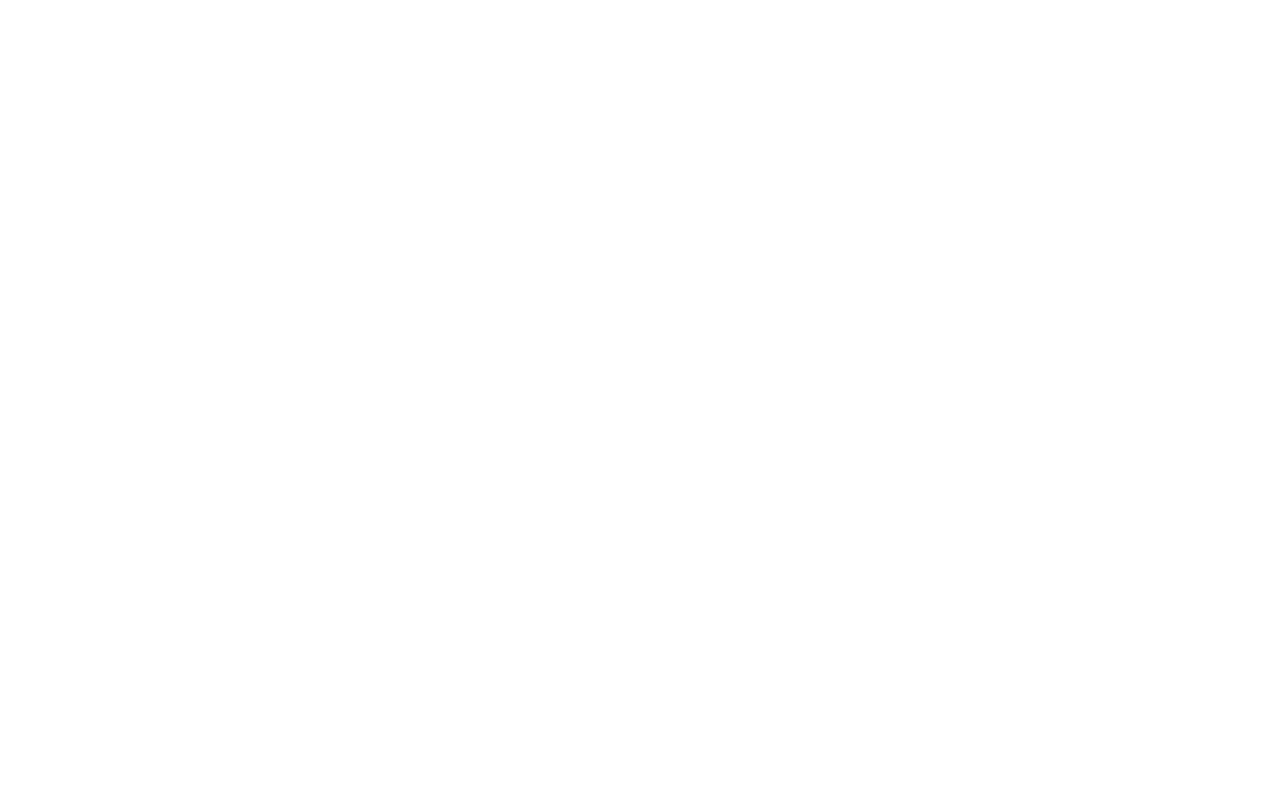
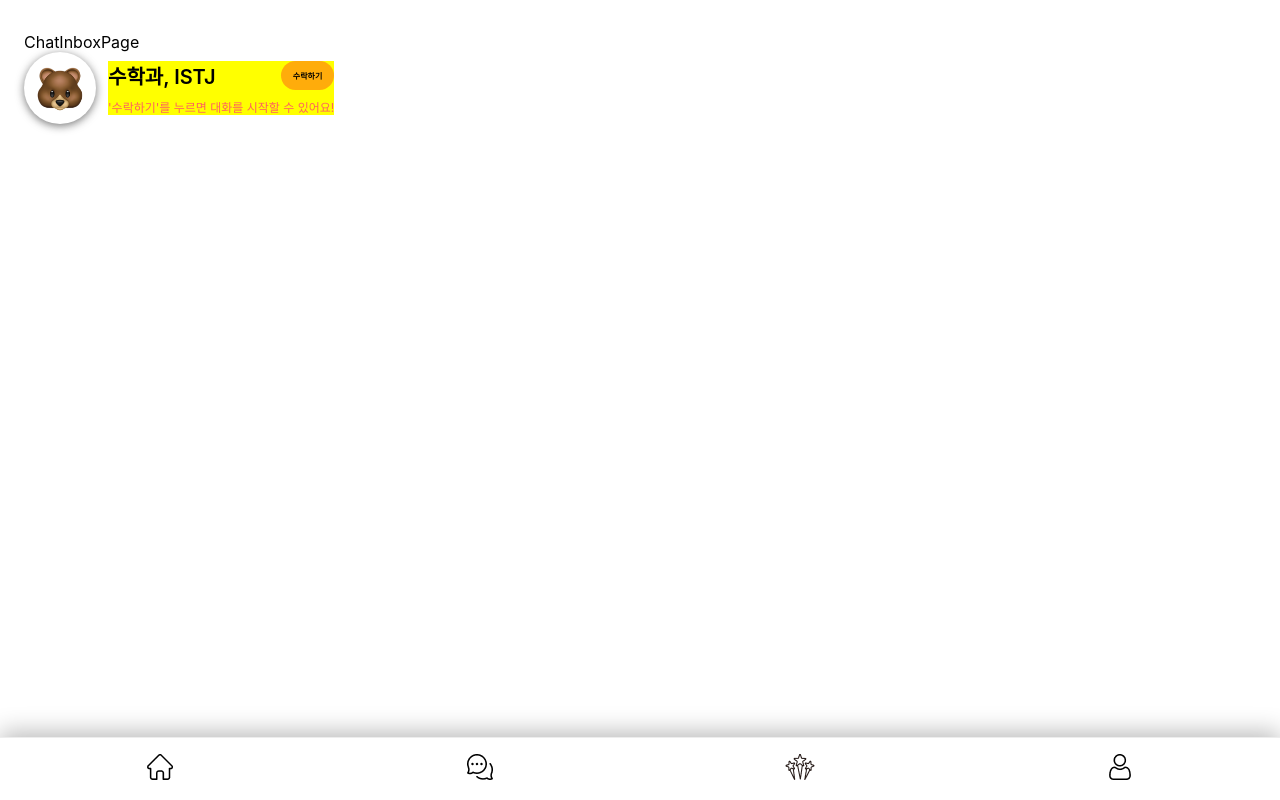
Before and after one commit to 9oormthon-univ/2024_BEOTKKOTTHON_TEAM_5_FE, a React (Create React App) app: page /inbox in a window 1280 px wide. Before the commit this address had no page. Built offline with nearby package versions, Linux system fonts and the light colour scheme; no server answers; sample sign-in values are in the browser's storage.

Commit message:
feat: 채팅 기능 테스트

```diff
--- a/package.json
+++ b/package.json
@@ -3,6 +3,7 @@
   "version": "0.1.0",
   "private": true,
   "dependencies": {
+    "@stomp/stompjs": "^7.0.0",
     "@testing-library/jest-dom": "^5.17.0",
     "@testing-library/react": "^13.4.0",
     "@testing-library/user-event": "^13.5.0",
--- a/src/App.jsx
+++ b/src/App.jsx
@@ -12,6 +12,7 @@
 import NavLayout from "./layouts/NavLayout";
 import LoginPage from "./pages/root/LoginPage";
 import ProfileEditPage from "./pages/mypage/ProfileEditPage";
+import ChatInboxPage from "./pages/chat/ChatInboxPage";
 
 function App() {
   return (
@@ -30,6 +31,7 @@
           <Route path="/home" element={<HomeIndexPage />} />
 
           <Route path="/chat" element={<ChatIndexPage />} />
+          <Route path="/inbox" element={<ChatInboxPage />} />
 
           <Route path="/festival" element={<FestivalIndexPage />} />
 
--- a/src/api/instance.js
+++ b/src/api/instance.js
@@ -14,7 +14,7 @@
   const instance = axios.create({
     baseURL: url,
     timeout: 5000,
-    headers: { Authorization: token },
+    headers: { Authorization: `Bearer ${token}` },
     ...options,
   });
   return instance;
--- a/src/components/chat/MessageInput.jsx
+++ b/src/components/chat/MessageInput.jsx
@@ -1,4 +1,20 @@
 import styled from "styled-components";
+
+const MessageInput = ({ value, changeHandler, submitHandler }) => {
+  return (
+    <MeassageInputContainer>
+      <WrapButton>
+        <img src={"/assets/media-button.png"} alt="Media" />
+      </WrapButton>
+      <WrapInputForm onSubmit={submitHandler}>
+        <Input value={value} onChange={changeHandler} />
+        <WrapButton type="submit">
+          <img src={"/assets/send-button.png"} alt="Send" />
+        </WrapButton>
+      </WrapInputForm>
+    </MeassageInputContainer>
+  );
+};
 
 const MeassageInputContainer = styled.div`
   display: flex;
@@ -28,32 +44,15 @@
   padding: 0.2rem 0.4rem;
 `;
 
-const WrapButton = styled.div`
+const WrapButton = styled.button`
   display: flex;
   align-items: center;
+  border: none;
+  background-color: transparent;
 
   img {
     width: 1.5rem;
   }
 `;
 
-const MessageInput = () => {
-  return (
-    <MeassageInputContainer>
-      <WrapButton>
-        <img src={"/assets/media-button.png"} alt="Media" />
-      </WrapButton>
-      <WrapInputForm
-        onSubmit={(e) => {
-          e.preventDefault();
-        }}>
-        <Input />
-        <WrapButton>
-          <img src={"/assets/send-button.png"} alt="Send" />
-        </WrapButton>
-      </WrapInputForm>
-    </MeassageInputContainer>
-  );
-};
-
 export default MessageInput;
--- a/src/components/chat/Messages.jsx
+++ b/src/components/chat/Messages.jsx
@@ -2,73 +2,8 @@
 import Message from "./Message";
 import styled from "styled-components";
 
-const Messages = () => {
+const Messages = ({ messages }) => {
   const messageRef = useRef();
-
-  const NICKNAME = "경영학과 ENTJ";
-  const TIME = "09:50";
-  const messages = [
-    {
-      content: "안녕~ 소프트웨어과?",
-      read: false,
-    },
-    {
-      content: "나 친구들이랑 술먹는중!",
-      read: false,
-    },
-    {
-      content: "여기 잔디밭 근처에서 돗자리펴고 먹구있엉 ㅎㅎ",
-      read: false,
-    },
-    {
-      content: "너 내 200미터 근처에 있대",
-      read: false,
-    },
-    {
-      content: "ㅋㅋㅋㅋㅋㅋ",
-      read: false,
-    },
-    {
-      content: "안녕~ 소프트웨어과?",
-      read: false,
-    },
-    {
-      content: "나 친구들이랑 술먹는중!",
-      read: false,
-    },
-    {
-      content: "여기 잔디밭 근처에서 돗자리펴고 먹구있엉 ㅎㅎ",
-      read: false,
-    },
-    {
-      content: "너 내 200미터 근처에 있대",
-      read: false,
-    },
-    {
-      content: "ㅋㅋㅋㅋㅋㅋ",
-      read: false,
-    },
-    {
-      content: "안녕~ 소프트웨어과?",
-      read: false,
-    },
-    {
-      content: "나 친구들이랑 술먹는중!",
-      read: false,
-    },
-    {
-      content: "여기 잔디밭 근처에서 돗자리펴고 먹구있엉 ㅎㅎ",
-      read: false,
-    },
-    {
-      content: "너 내 200미터 근처에 있대",
-      read: false,
-    },
-    {
-      content: "ㅋㅋㅋㅋㅋㅋ",
-      read: false,
-    },
-  ];
 
   const scrollToBottom = () => {
     if (messageRef.current) {
@@ -87,14 +22,15 @@
           📢 잠깐만요! 채팅 상대는 소중한 학우입니다. 사이버 예절을 지켜 주세요.
         </div>
       </Announcement>
-      {messages.map((messages, index) => {
+      {messages &&
+        messages.map((message, index) => {
           return (
             <Message
               key={index}
-            nickname={NICKNAME}
-            content={messages.content}
-            time={TIME}
-            read={messages.read}
+              nickname={message.body.senderId}
+              content={message.body.chatMessage}
+              time={message.body.sendDt}
+              read={!!message.body.unreadCount}
             />
           );
         })}
--- a/src/constants/baseURL.js
+++ b/src/constants/baseURL.js
@@ -1 +1 @@
-export const baseURL = "http://43.202.149.135:8080";
+export const baseURL = "https://api.dis-tance.com/api";
--- /dev/null
+++ b/src/pages/chat/ChatInboxPage.jsx
@@ -0,0 +1,101 @@
+import React from "react";
+import styled from "styled-components";
+
+const ChatInboxPage = () => {
+  return (
+    <InboxContainer>
+      ChatInboxPage
+      <ChatRoomContainer>
+        <div className="left-section">
+          <ImageContainer>
+            {/* characer에 따라 src 변경 */}
+            <img src="/assets/home/profile-bear.png" alt="캐릭터" />
+          </ImageContainer>
+
+          <div
+            className="profile-section"
+            style={{ flexGrow: 1, backgroundColor: "yellow" }}>
+            <div
+              style={{
+                display: "flex",
+
+                justifyContent: "space-between",
+              }}>
+              <Profile>수학과, ISTJ</Profile>
+              <LeaveButton>수락하기</LeaveButton>
+            </div>
+            <Message>'수락하기'를 누르면 대화를 시작할 수 있어요!</Message>
+          </div>
+        </div>
+
+        {/* <div className="right-section"></div> */}
+      </ChatRoomContainer>
+    </InboxContainer>
+  );
+};
+
+export default ChatInboxPage;
+
+const ChatRoomContainer = styled.div`
+  display: flex;
+  align-items: center;
+  justify-content: space-between;
+
+  > .left-section {
+    display: flex;
+    align-items: center;
+    gap: 12px;
+
+    > .profile-section {
+      display: flex;
+      flex-direction: column;
+      gap: 8px;
+    }
+  }
+
+  > .right-section {
+    display: flex;
+    gap: 12px;
+    flex-direction: column;
+    align-items: flex-end;
+  }
+`;
+const InboxContainer = styled.div`
+  padding: 2rem 1.5rem;
+`;
+
+const ImageContainer = styled.div`
+  position: relative;
+  width: 72px;
+  height: 72px;
+  border-radius: 9999px;
+  box-shadow: 0px 2px 8px 0px rgba(50, 50, 50, 0.66);
+
+  > img {
+    position: absolute;
+    width: 70%;
+    height: 70%;
+    top: 50%;
+    left: 50%;
+    transform: translate(-50%, -50%);
+  }
+`;
+
+const Profile = styled.div`
+  font-size: 1.25rem;
+  font-weight: 600;
+`;
+
+const Message = styled.div`
+  color: #ff625d;
+  font-size: 0.75rem;
+`;
+
+const LeaveButton = styled.button`
+  background-color: #ffac0b;
+  border: none;
+  border-radius: 9999px;
+  padding: 6px 12px;
+  font-weight: 600;
+  font-size: 8px;
+`;
--- a/src/pages/chat/ChatIndexPage.jsx
+++ b/src/pages/chat/ChatIndexPage.jsx
@@ -1,31 +1,72 @@
-import React from "react";
+import React, { useEffect, useState } from "react";
 import Header from "../../components/common/Header";
 import styled from "styled-components";
+import { useNavigate } from "react-router-dom";
+import { authInstance } from "../../api/instance";
 
+/**
+ * @todo LINE 61: localStorage에 저장된 대화 내역 삭제
+ */
 const ChatIndexPage = () => {
+  const navigate = useNavigate();
+  const [response, setResponse] = useState(null);
+
+  const fetchChatList = async () => {
+    const res = await authInstance.get("/chatroom").then((res) => res.data);
+
+    setResponse(res);
+  };
+
+  useEffect(() => {
+    fetchChatList();
+  }, []);
+
   return (
     <ChatContainer>
       <Header />
 
+      <WrapInboxButton>
+        <InboxButton
+          onClick={() => {
+            navigate("/inbox");
+          }}>
           <div>요청함</div>
-
+          <img src="/assets/arrow-pink-right.svg" alt="화살표 아이콘" />
+        </InboxButton>
+      </WrapInboxButton>
+      {response &&
+        response.map((chat) => {
+          return (
             <ChatRoomContainer>
               <div className="left-section">
                 <ImageContainer>
+                  {/* characer에 따라 src 변경 */}
                   <img src="/assets/home/profile-bear.png" alt="캐릭터" />
                 </ImageContainer>
 
                 <div className="profile-section">
-            <Profile>경영학과, ENTJ</Profile>
-            <Message>오 그러겡 ㅎㅎ 신기하당</Message>
+                  <Profile>{chat.roomName}</Profile>
+                  <Message>{chat.lastMessage}</Message>
                 </div>
               </div>
 
               <div className="right-section">
-          <Time>14:29</Time>
-          <LeaveButton>나가기</LeaveButton>
+                <Time>{chat.modifyDt}</Time>
+                <LeaveButton
+                  onClick={async () => {
+                    await authInstance
+                      .delete(`api/chatroom/${chat.chatRoomId}`)
+                      .then((res) => {
+                        console.log(res);
+                        // localStorage에 저장된 대화 내역 삭제
+                      });
+                  }}>
+                  나가기
+                </LeaveButton>
               </div>
             </ChatRoomContainer>
+          );
+        })}
     </ChatContainer>
   );
 };
@@ -100,4 +141,16 @@
   font-weight: 600;
 `;
 
+const WrapInboxButton = styled.div`
+  display: flex;
+  justify-content: flex-end;
+`;
+
+const InboxButton = styled.div`
+  color: #333333;
+  display: flex;
+  gap: 8px;
+  font-weight: 600;
+`;
+
 export default ChatIndexPage;
--- a/src/pages/chat/ChatPage.jsx
+++ b/src/pages/chat/ChatPage.jsx
@@ -2,12 +2,71 @@
 import Messages from "../../components/chat/Messages";
 import MessageInput from "../../components/chat/MessageInput";
 import styled from "styled-components";
-import { useNavigate } from "react-router-dom";
+import { useLocation, useNavigate } from "react-router-dom";
+import { Stomp } from "@stomp/stompjs";
 
 const ChatPage = () => {
   const [distance, setDistance] = useState(0);
   const [isCallActive, setIsCallActive] = useState(false);
+
   const navigate = useNavigate();
+  const location = useLocation();
+
+  const memId = location.state.memId;
+  const opponentId = memId === 2 ? 4 : 2;
+
+  const [client, setClient] = useState(null);
+  const [messages, setMessages] = useState([]);
+  const [draftMessage, setDraftMessage] = useState("");
+
+  useEffect(() => {
+    const token = localStorage.getItem("token");
+
+    const newClient = Stomp.client("wss://api.dis-tance.com/meet");
+
+    const connect_callback = function (frame) {
+      console.log("Connected: " + frame);
+      let subscription_callback = function (message) {
+        setMessages((prevMessages) => [
+          ...prevMessages,
+          JSON.parse(message.body),
+        ]);
+      };
+
+      newClient.subscribe("/topic/chatroom/11", subscription_callback);
+    };
+
+    var headers = {
+      Authorization: `Bearer ${token}`,
+      chatRoomId: 11,
+      memberId: memId,
+    };
+
+    newClient.connect(headers, connect_callback);
+
+    newClient.activate();
+    setClient(newClient);
+
+    return () => {
+      newClient.deactivate();
+    };
+  }, []);
+
+  const handleChange = (e) => {
+    setDraftMessage(e.target.value);
+  };
+
+  const sendMessage = (e) => {
+    e.preventDefault();
+    client.publish({
+      destination: "/app/chat/11",
+      body: JSON.stringify({
+        chatMessage: draftMessage,
+        senderId: opponentId,
+      }),
+    });
+    setDraftMessage("");
+  };
 
   useEffect(() => {
     setDistance(200);
@@ -35,8 +94,12 @@
           )}
         </CallButton>
       </TopBar>
-      <Messages />
-      <MessageInput />
+      <Messages messages={messages} />
+      <MessageInput
+        value={draftMessage}
+        changeHandler={handleChange}
+        submitHandler={sendMessage}
+      />
     </Container>
   );
 };
--- a/src/pages/home/HomeIndexPage.jsx
+++ b/src/pages/home/HomeIndexPage.jsx
@@ -6,59 +6,7 @@
 import Header from "../../components/common/Header";
 import Profile from "../../components/home/Profile";
 import Modal from "../../components/common/Modal";
-
-const HomeContainer = styled.section`
-  padding: 2rem 1.5rem;
-`;
-const ProfileContainer = styled.div`
-  display: grid;
-  grid-template-columns: repeat(2, 1fr);
-  gap: 1rem;
-`;
-const ReloadButton = styled.img`
-  position: fixed;
-  right: 1.5rem;
-  bottom: 4.5rem;
-  width: 50px;
-  height: 50px;
-  border-radius: 50%;
-  box-shadow: 0px 2px 8px 0px #33333366;
-`;
-
-const WrapContent = styled.div`
-  width: 100%;
-  margin: 0 auto;
-`;
-const CharacterDiv = styled.div`
-  width: 50%;
-  display: flex;
-  margin: 0 auto;
-  padding-bottom: 1rem;
-`;
-const StyledImage = styled.img`
-  width: 100%;
-`;
-const TextDiv = styled.div`
-  width: 100%;
-  text-align: center;
-  color: #333333;
-
-  .text-major {
-    font-size: 2rem;
-    font-weight: 800;
-    white-space: nowrap;
-  }
-  .text-mbti {
-    font-size: 1.2rem;
-    font-weight: 400;
-  }
-  .text-tags {
-    width: 90%;
-    font-size: 1rem;
-    font-weight: 400;
-    margin: 1.5rem auto;
-  }
-`;
+import { useNavigate } from "react-router-dom";
 
 const profiles = [
   {
@@ -94,6 +42,7 @@
 const HomeIndexPage = () => {
   const profileModal = useRef();
   const [selectedProfile, setSelectedProfile] = useState();
+  const navigate = useNavigate();
 
   const content = () => {
     return (
@@ -143,6 +92,21 @@
       <HomeContainer>
         <Header />
         <ProfileContainer>
+          <button
+            style={{ height: "100px" }}
+            onClick={() => {
+              navigate("/chat/11", { state: { memId: 2 } });
+            }}>
+            준석
+          </button>
+          <button
+            style={{ height: "100px" }}
+            onClick={() => {
+              navigate("/chat/11", { state: { memId: 4 } });
+            }}>
+            주영
+          </button>
+
           {profiles.map((profile, index) => (
             <Profile
               key={index}
@@ -158,4 +122,62 @@
   );
 };
 
+const HomeContainer = styled.section`
+  padding: 2rem 1.5rem;
+`;
+
+const ProfileContainer = styled.div`
+  display: grid;
+  grid-template-columns: repeat(2, 1fr);
+  gap: 1rem;
+`;
+
+const ReloadButton = styled.img`
+  position: fixed;
+  right: 1.5rem;
+  bottom: 4.5rem;
+  width: 50px;
+  height: 50px;
+  border-radius: 50%;
+  box-shadow: 0px 2px 8px 0px #33333366;
+`;
+
+const WrapContent = styled.div`
+  width: 100%;
+  margin: 0 auto;
+`;
+
+const CharacterDiv = styled.div`
+  width: 50%;
+  display: flex;
+  margin: 0 auto;
+  padding-bottom: 1rem;
+`;
+
+const StyledImage = styled.img`
+  width: 100%;
+`;
+
+const TextDiv = styled.div`
+  width: 100%;
+  text-align: center;
+  color: #333333;
+
+  .text-major {
+    font-size: 2rem;
+    font-weight: 800;
+    white-space: nowrap;
+  }
+  .text-mbti {
+    font-size: 1.2rem;
+    font-weight: 400;
+  }
+  .text-tags {
+    width: 90%;
+    font-size: 1rem;
+    font-weight: 400;
+    margin: 1.5rem auto;
+  }
+`;
+
 export default HomeIndexPage;
--- a/src/pages/register/ProfileRegisterPage.jsx
+++ b/src/pages/register/ProfileRegisterPage.jsx
@@ -5,6 +5,8 @@
 import BlankModal from "../../components/common/BlankModal";
 import Button from "../../components/common/Button";
 import { ATTRACTIVENESS, HOBBY } from "../../constants/profile";
+import { authInstance } from "../../api/instance";
+import { useNavigate } from "react-router-dom";
 
 /**
  * @todo 코드 분리
@@ -15,6 +17,29 @@
   const [attractiveness, setAttractiveness] = useState([]);
   const [hobby, setHobby] = useState([]);
   const [hashtagCount, setHashtagCount] = useState(0);
+
+  const navigate = useNavigate();
+
+  const handleSubmit = async (e) => {
+    e.preventDefault();
+
+    await authInstance
+      .post("/member/info", {
+        mbti: selectedMBTI,
+        memberCharacter: selectedAnimal,
+        memberHobbyDto: hobby.map((value) => ({ hobby: value })),
+        memberTagDto: attractiveness.map((value) => ({ tag: value })),
+      })
+      .then(() => {
+        alert("회원정보 등록이 완료되었습니다.");
+      })
+      .then(() => {
+        navigate("/home");
+      })
+      .catch((error) => {
+        console.error(error);
+      });
+  };
 
   const attractivenessModalRef = useRef();
   const hobbyModalRef = useRef();
@@ -154,7 +179,7 @@
             </ListContainer>
           </BlankModal>
         </div>
-        <Button disabled={isDisabled} size="large">
+        <Button disabled={isDisabled} onClick={handleSubmit} size="large">
           시작하기
         </Button>
       </WrapContent>
```
Also changed, not shown: public/assets/arrow-pink-right.svg (added), 1 other file (tests, documents, lock files or other folders). Lines whose indentation alone changed are shown as unchanged.
